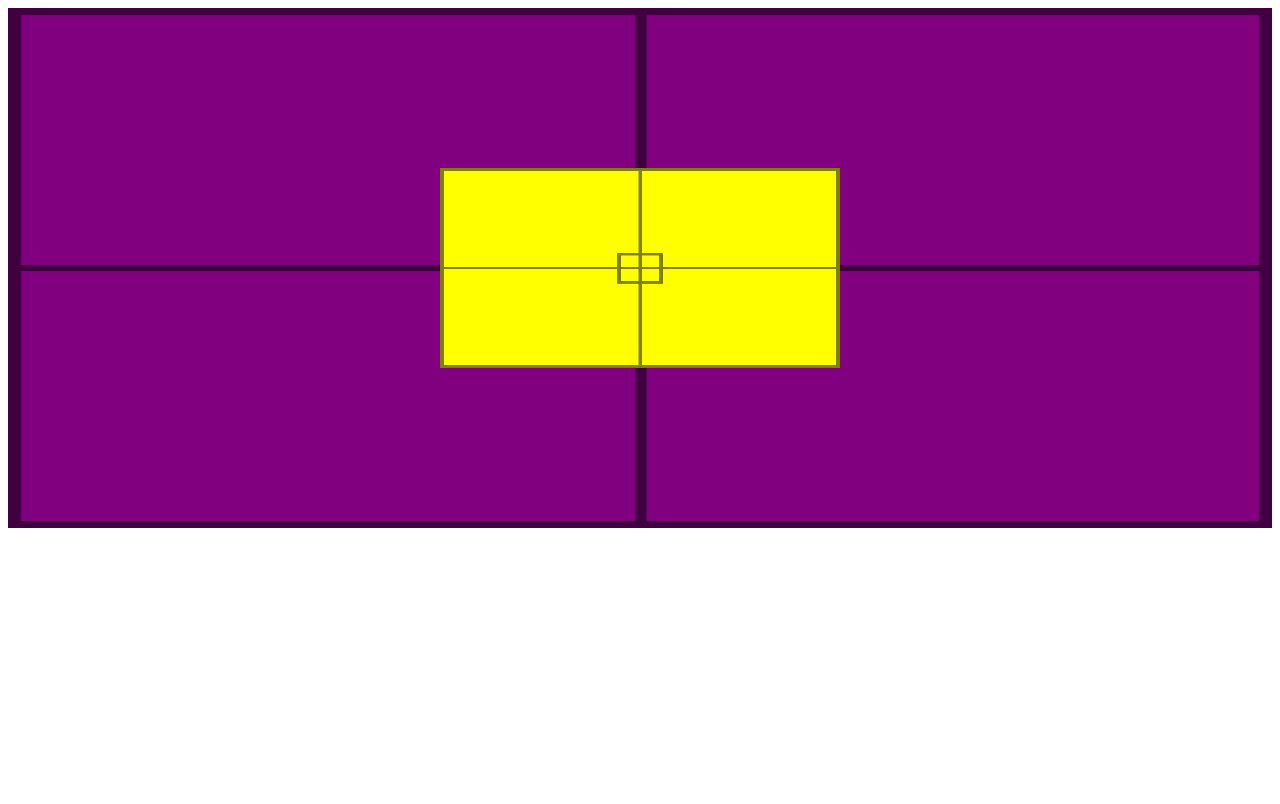
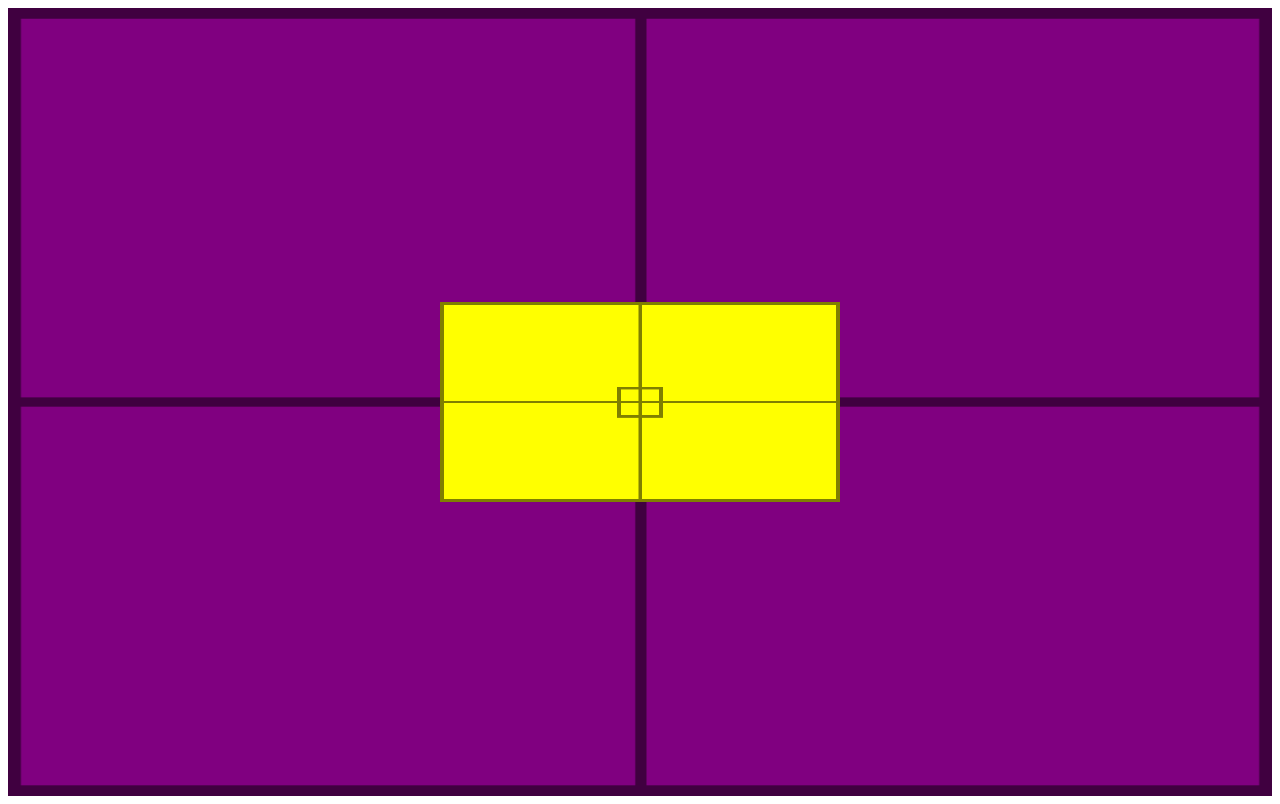
Before and after one commit to uzielcordeiro/HtmlECss, a plain HTML site: page exercícios/fundo007.html in a window 1280 px wide. Drawn offline with Linux system fonts and the light colour scheme.

Commit message:
desafio 12

```diff
--- a/exercícios/fundo007.html
+++ b/exercícios/fundo007.html
@@ -9,14 +9,16 @@
         #container{
            background-image: url(modulo3/exe22/imagens/target001.png);
            background-size: 100% 100%;
+
            position: relative;
-            height: 500px;
+           height: 96vh;
            padding: 10px;
            background-color: purple;
         }
         #conteudo{
             background-image: url(modulo3/exe22/imagens/target001.png);
            background-size: 100% 100%;
+
             position: absolute;
             height: 200px;
             width: 400px;
```
Also changed, not shown: exercícios/desafio/12/._cordel-moderno.txt (added), exercícios/desafio/12/cordel-moderno.txt (added), exercícios/desafio/12/imagens/._background001.jpg (added), exercícios/desafio/12/imagens/._background002.jpg (added), exercícios/desafio/12/imagens/background001.jpg (added), exercícios/desafio/12/imagens/background002.jpg (added), 1 other file. Lines whose indentation alone changed are shown as unchanged.
